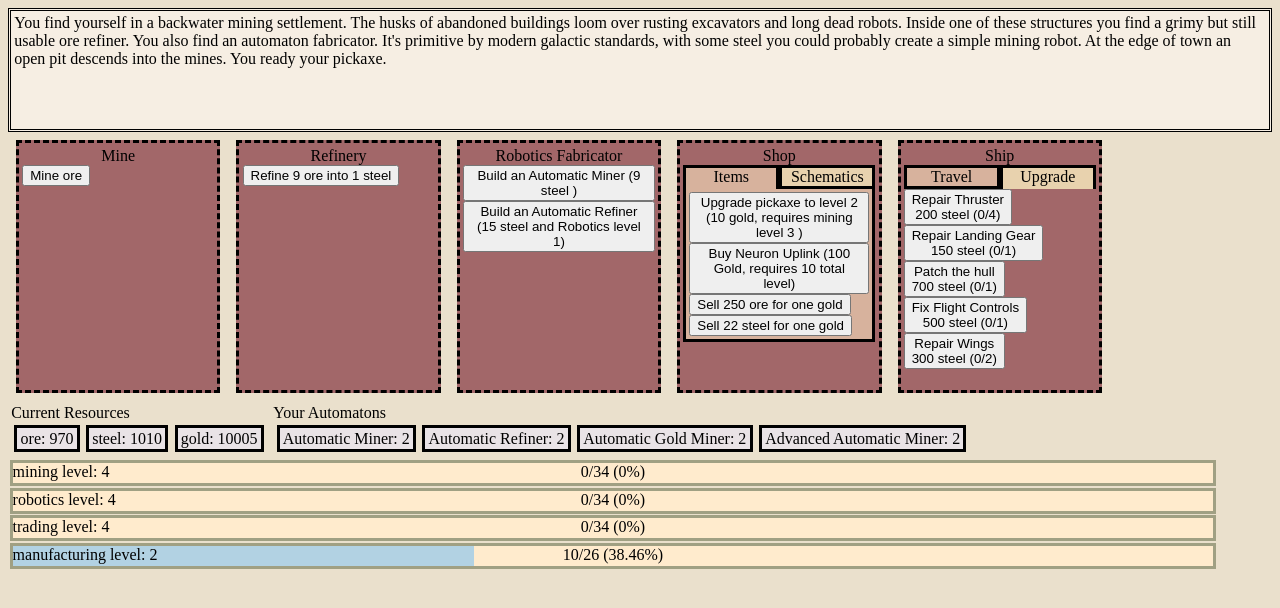
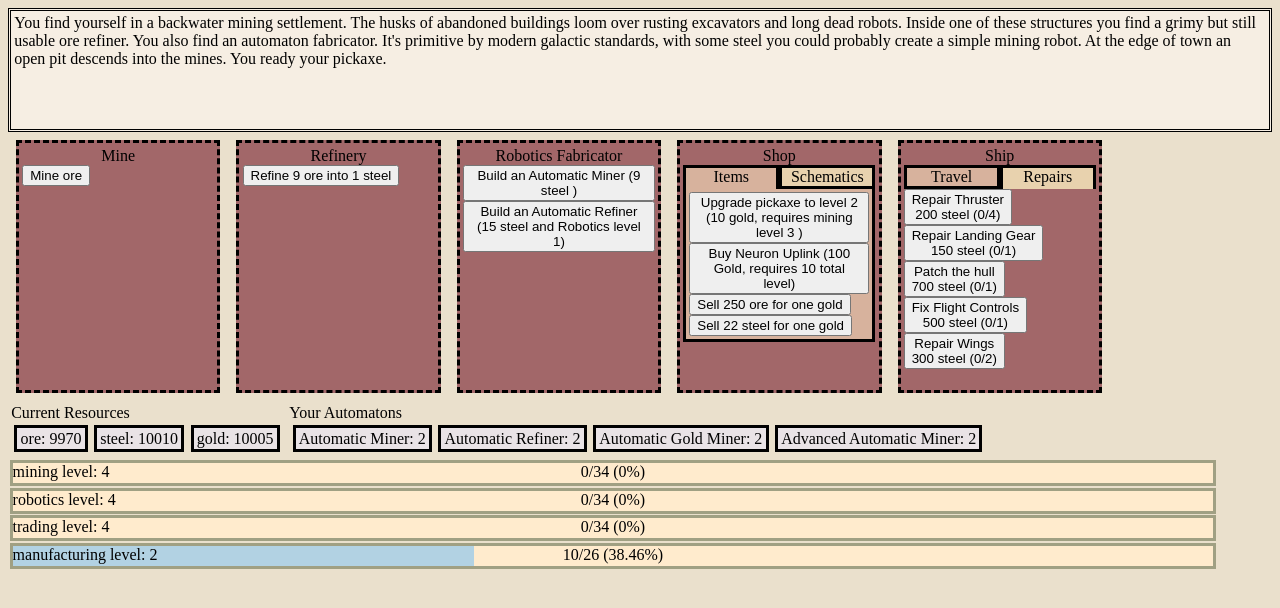
Before and after one commit to michaelwhittemore/vue-clicker-game, a Vue app: page / in a window 1280 px wide. Shown: the top 608 px of the page. Built offline with nearby package versions, Linux system fonts and the light colour scheme.

Commit message:
repairs now fully work!

```diff
--- a/src/components/ShipComponents/ShipLocation.vue
+++ b/src/components/ShipComponents/ShipLocation.vue
@@ -21,12 +21,13 @@ const shipTabNames: Array<TabInformation> = [
     tabColorClass: 'schematicsColor'
   }
 ]
-// TODO should pass something reactive for tabName maybe? - it can be either upgrade or repair
+
 </script>
 <template>
     <template v-if="gameStateStorage.ship.isPurchased">
         <LocationComponent :location-name="'Ship'">
-            <SelectableTab :tabs-map="shipTabs" :starting-tab="'Upgrade'" :tab-names="shipTabNames">
+            <SelectableTab :tabs-map="shipTabs" :starting-tab="'Upgrade'" :tab-names="shipTabNames"
+             :optional-second-tab-name="gameStateStorage.ship.isFixed ? 'Upgrades' : 'Repairs'">
             </SelectableTab>
         </LocationComponent>
     </template>
--- a/src/components/ShipComponents/ShipRepairButton.vue
+++ b/src/components/ShipComponents/ShipRepairButton.vue
@@ -1,29 +1,39 @@
 <script setup lang="ts">
 import { computed } from 'vue';
 import { gameStateStorage } from '@/typescript/gameStateStorage';
-import { shipRepairsData, type RepairInformation} from '@/typescript/gameConstants/shipRepairsData';
+import { shipRepairsData, type RepairInformation } from '@/typescript/gameConstants/shipRepairsData';
 import { activateNarrativeTrigger } from '@/typescript/gameHelpers';
 const props = defineProps<{
     repairType: keyof typeof shipRepairsData,
 }>()
 // these variables are all intended to be non-reactive
-const { displayText, narrativeTrigger, steelCost, amountNeeded } = shipRepairsData[props.repairType];
+const { repairType } = props
+const { displayText, narrativeTrigger, steelCost, amountNeeded } = shipRepairsData[repairType];
+
 const onClick = () => {
-    activateNarrativeTrigger(narrativeTrigger);
-    // Need to check if amount is correct, if so remove the property
+    gameStateStorage.resources.steel -= steelCost;
+    // Used to keep from having to do this ugly assertion every time
+    const requiredRepairsReference = (gameStateStorage.ship.requiredRepairs as Record<string, RepairInformation>)[repairType]
+    requiredRepairsReference.amountBuilt += 1;
+    if (requiredRepairsReference.amountBuilt >= amountNeeded) {
+        activateNarrativeTrigger(narrativeTrigger);
+        gameStateStorage.ship.completedRepairs.push(repairType);
+        if (gameStateStorage.ship.isFixed){
+            activateNarrativeTrigger('hasFullyRepairedShip')
+        }
+    }
 }
-
 const computedAmountBuilt = computed(() => {
-    return (gameStateStorage.ship.requiredRepairs as Record<string, RepairInformation>)[props.repairType].amountBuilt
+    return (gameStateStorage.ship.requiredRepairs as Record<string, RepairInformation>)[repairType].amountBuilt
 })
 
-// Will need to a cost based disabled
 </script>
 <template>
-    <button @click="onClick" :disabled="steelCost > gameStateStorage.resources.steel">
-        {{ displayText }} <br> {{ steelCost }} steel
-        ({{computedAmountBuilt}}/{{ amountNeeded }})
+    <template v-if="!gameStateStorage.ship.completedRepairs.includes(repairType)" >
+        <button @click="onClick" :disabled="steelCost > gameStateStorage.resources.steel">
+            {{ displayText }} <br> {{ steelCost }} steel
+            ({{ computedAmountBuilt }}/{{ amountNeeded }})
 
-    </button>
-
+        </button>
+    </template>
 </template>
--- a/src/components/UtilityComponents/SelectableTab.vue
+++ b/src/components/UtilityComponents/SelectableTab.vue
@@ -6,16 +6,18 @@ const props = defineProps<{
     tabsMap: TabsInterface,
     startingTab: string,
     tabNames: Array<TabInformation>,
+    optionalFirstTabName?: string,
+    optionalSecondTabName?: string,
 }>()
 const tabSelector = ref(props.startingTab)
 </script>
 <template>
       <div class="flexUtility">
         <div :class="[tabNames[0].tabColorClass, { selectedTab: tabSelector === tabNames[0].tabName }]"
-        class="tabSelector" @click="tabSelector = tabNames[0].tabName">{{tabNames[0].tabName}}
+        class="tabSelector" @click="tabSelector = tabNames[0].tabName">{{optionalFirstTabName || tabNames[0].tabName}}
         </div>
         <div :class="[tabNames[1].tabColorClass, { selectedTab: tabSelector === tabNames[1].tabName }]"
-        class="tabSelector" @click="tabSelector = tabNames[1].tabName">{{ tabNames[1].tabName }}</div>
+        class="tabSelector" @click="tabSelector = tabNames[1].tabName">{{ optionalSecondTabName || tabNames[1].tabName }}</div>
       </div>
 
       <component :is="tabsMap[tabSelector]"></component>
--- a/src/typescript/gameConstants/narrativeTriggersToText.ts
+++ b/src/typescript/gameConstants/narrativeTriggersToText.ts
@@ -22,4 +22,5 @@ export const narrativeTriggersToText = {
     hasRepairedHull: 'TODO. Your ship no longer has gaping holes through its structure. It\'s a shame, you\'ll miss the breeze.',
     hasRepairedCockpit: 'TODO. You\' reattached the joy stick and replaced the missing switches and dials. Technically, you can  pilot your ship now. Whether you should is a whole different matter.',
     hasRepairedWings: 'TODO, repaired wings',
+    hasFullyRepairedShip: 'TODO, You fully fixed your ship and can now use it to travel! It\'s slightly safer and more comfortable than being launched to your destination out of cannon.',
 }
--- a/src/typescript/gameConstants/shipRepairsData.ts
+++ b/src/typescript/gameConstants/shipRepairsData.ts
@@ -9,7 +9,7 @@ export interface RepairInformation {
 }
 // When displaying should have a x/amount i.e. 0/4
 // Eventually we maybe have multiple resources needed?
-export const shipRepairsData: Record<string, RepairInformation>  = {
+export const shipRepairsData: Record<string, RepairInformation> = {
     'thruster': {
         displayText: 'Repair Thruster',
         amountNeeded: 4,
--- a/src/typescript/gameStateStorage.ts
+++ b/src/typescript/gameStateStorage.ts
@@ -56,6 +56,7 @@ export interface StateStorageObject {
         isPurchased: boolean,
         requiredRepairs: object,
         isFixed: boolean,
+        completedRepairs: Array<string>
     }
     narrativeTriggersArray: Array<keyof typeof narrativeTriggersToText>,
 }
@@ -126,8 +127,9 @@ const gameStateStorageObject: StateStorageObject = {
     ship: {
         isPurchased: false,
         get isFixed(){
-            return Object.keys(this.requiredRepairs).length == 0;
+            return this.completedRepairs.length === Object.keys(shipRepairsData).length
         },
+        completedRepairs: [],
         requiredRepairs: structuredClone(shipRepairsData),
     },
     narrativeTriggersArray: ['gameStart'],
@@ -141,8 +143,8 @@ const TESTgameStateStorageObject = {
         advancedAutoMiner: 2,
     },
     resources: {
-        ore: 1000,
-        steel: 1000,
+        ore: 10000,
+        steel: 10000,
         gold: 10000,
     },
     skills: {
```
